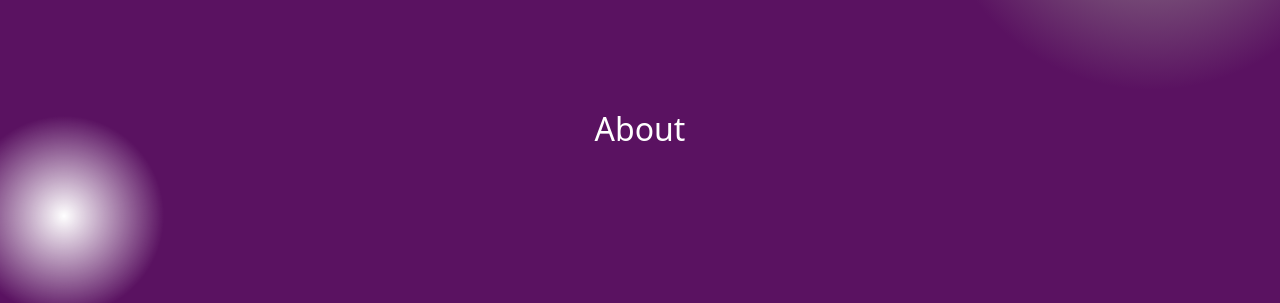
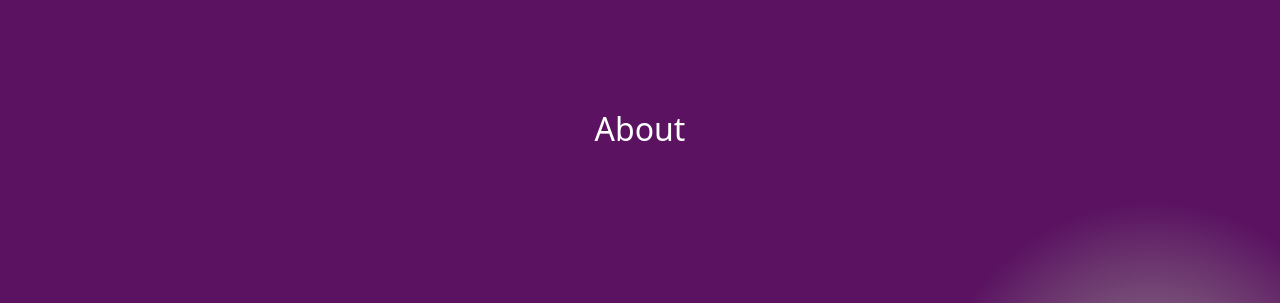
Before and after one commit to lilycm/professional-portfolio, a plain HTML site: page index.html in a window 1280 px wide. Shown: the part 690-993 px from the top of the page. Drawn offline with nearby package versions, Linux system fonts and the light colour scheme.

Commit message:
twenty nine commit

```diff
--- a/style/style.css
+++ b/style/style.css
@@ -59,8 +59,7 @@ button.navbar-toggler{
 }
     .first-section{
         background-color: rgb(90, 18, 97);
-        background-image: radial-gradient(270px circle at 0% 0%, white, transparent 100%),
-        radial-gradient(220px circle at 90% 70%, rgb(151, 144, 144), transparent 100%)
+        background-image: radial-gradient(270px circle at 0% 0%, white, transparent 100%)
         ;
         width: 100%;
         height: 100vh;
@@ -69,9 +68,8 @@ button.navbar-toggler{
     /* about section start */
 .about-section{
     background-color:  rgb(90, 18, 97);
-    background-image: radial-gradient(100px circle at 5% 17%, white, transparent 100%),
-    radial-gradient(220px circle at 90% 70%, rgb(151, 144, 144), transparent 100%)
-    ;
+    background-image: radial-gradient(220px circle at 90% 50%, rgb(151, 144, 144), transparent 100%)
+        ;
 }
 .about {
     margin-top: 150px;
```
